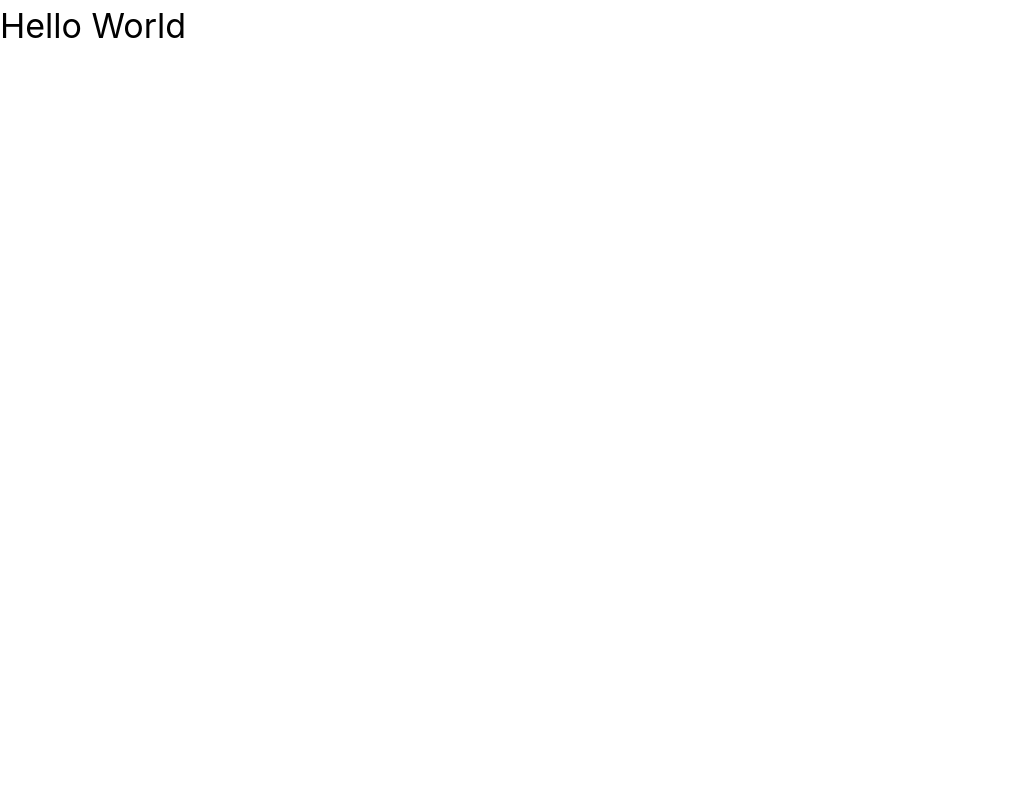
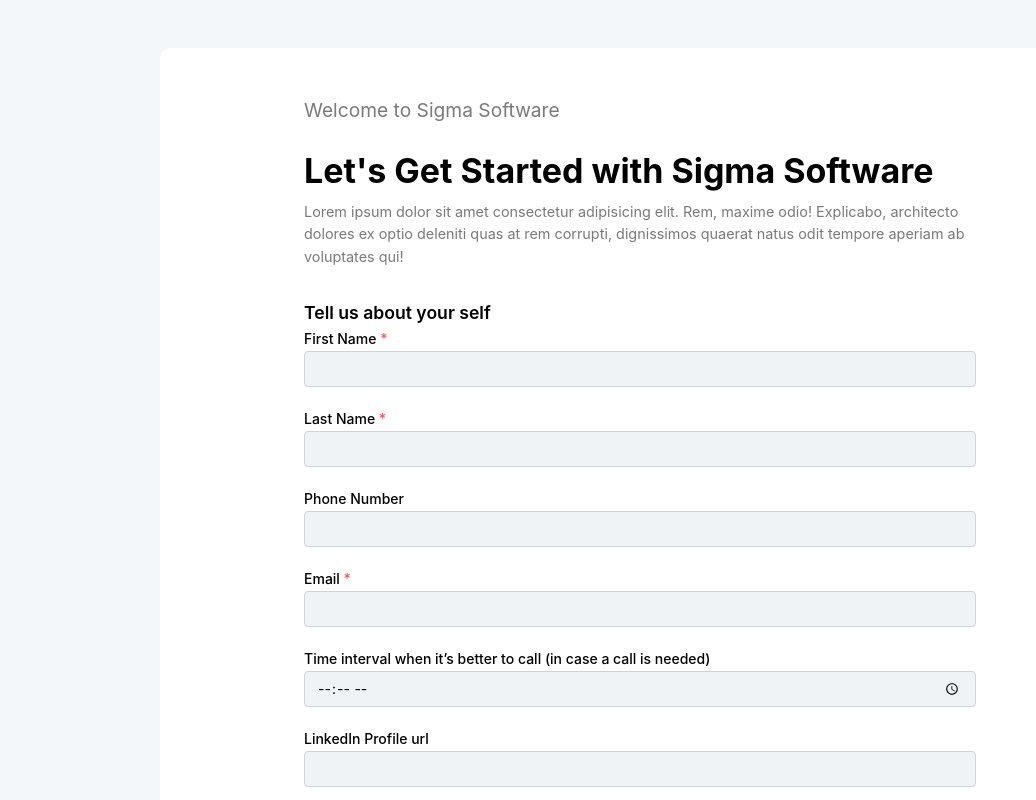
Before and after one commit to Avas77/sigma-job-application-portal-be, a React (Vite) app in the folder client/: page / in a window 1280 px wide. Shown: the top 800 px of the page, without its empty margins (0-1036 px from the left). Built offline with nearby package versions, Linux system fonts and the light colour scheme.

Commit message:
feat: added job application page

```diff
--- a/client/package.json
+++ b/client/package.json
@@ -11,7 +11,9 @@
   },
   "dependencies": {
     "@mantine/core": "^7.10.2",
+    "@mantine/dates": "^7.10.2",
     "@mantine/hooks": "^7.10.2",
+    "dayjs": "^1.11.11",
     "react": "^18.2.0",
     "react-dom": "^18.2.0"
   },
--- a/client/src/App.tsx
+++ b/client/src/App.tsx
@@ -1,10 +1,25 @@
 import "@mantine/core/styles.css";
-import { MantineProvider, Text } from "@mantine/core";
+import { Box, Input, MantineProvider, createTheme } from "@mantine/core";
+import Application from "./components/Application";
+
+const theme = createTheme({
+  components: {
+    Input: Input.extend({
+      styles: {
+        input: {
+          background: "#EFF3F6",
+        },
+      },
+    }),
+  },
+});
 
 function App() {
   return (
-    <MantineProvider>
-      <Text fz={"h1"}>Hello World</Text>
+    <MantineProvider theme={theme}>
+      <Box w={"100vw"} bg={"#F4F7F9"} py="3rem">
+        <Application />
+      </Box>
     </MantineProvider>
   );
 }
--- /dev/null
+++ b/client/src/components/Application.tsx
@@ -0,0 +1,46 @@
+import { Box, Container, Flex, Text, Title } from "@mantine/core";
+import ApplicationForm from "./ApplicationForm";
+
+const Application = () => {
+  return (
+    <Container
+      bg="#ffffff"
+      h="100%"
+      style={{
+        borderRadius: "12px",
+      }}
+    >
+      <Box px="8rem" py="3rem">
+        <Box>
+          <Title
+            order={6}
+            style={{
+              color: "#797979",
+            }}
+            fz="1.2rem"
+            fw={400}
+          >
+            Welcome to Sigma Software
+          </Title>
+          <Flex direction={"column"} gap="0.5rem" mt="1.5rem">
+            <Title order={1}>Let's Get Started with Sigma Software</Title>
+            <Text
+              style={{
+                color: "#797979",
+              }}
+              fz={"0.9rem"}
+            >
+              Lorem ipsum dolor sit amet consectetur adipisicing elit. Rem,
+              maxime odio! Explicabo, architecto dolores ex optio deleniti quas
+              at rem corrupti, dignissimos quaerat natus odit tempore aperiam ab
+              voluptates qui!
+            </Text>
+          </Flex>
+        </Box>
+        <ApplicationForm />
+      </Box>
+    </Container>
+  );
+};
+
+export default Application;
--- /dev/null
+++ b/client/src/components/ApplicationForm.tsx
@@ -0,0 +1,33 @@
+import {
+  Box,
+  Flex,
+  NumberInput,
+  TextInput,
+  Textarea,
+  Title,
+} from "@mantine/core";
+import { TimeInput } from "@mantine/dates";
+
+const ApplicationForm = () => {
+  return (
+    <Box mt="2rem">
+      <Title order={6} fz="1.1rem" fw={600}>
+        Tell us about your self
+      </Title>
+      <form>
+        <Flex direction={"column"} gap="1.2rem">
+          <TextInput label="First Name" required />
+          <TextInput label="Last Name" required />
+          <NumberInput hideControls label="Phone Number" />
+          <TextInput label="Email" required />
+          <TimeInput label="Time interval when it’s better to call (in case a call is needed)" />
+          <TextInput label="LinkedIn Profile url" />
+          <TextInput label="Github Profile url" />
+          <Textarea label="Message" required resize="vertical" />
+        </Flex>
+      </form>
+    </Box>
+  );
+};
+
+export default ApplicationForm;
```
Also changed, not shown: 1 other file (tests, documents, lock files or other folders).
